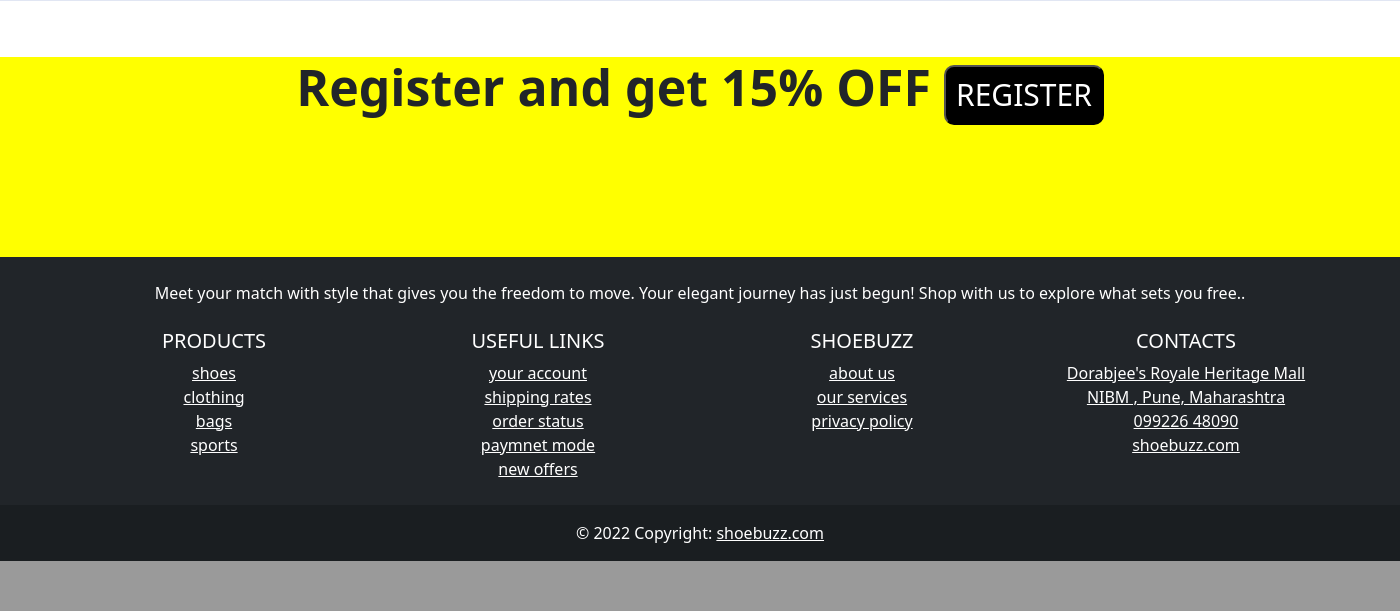
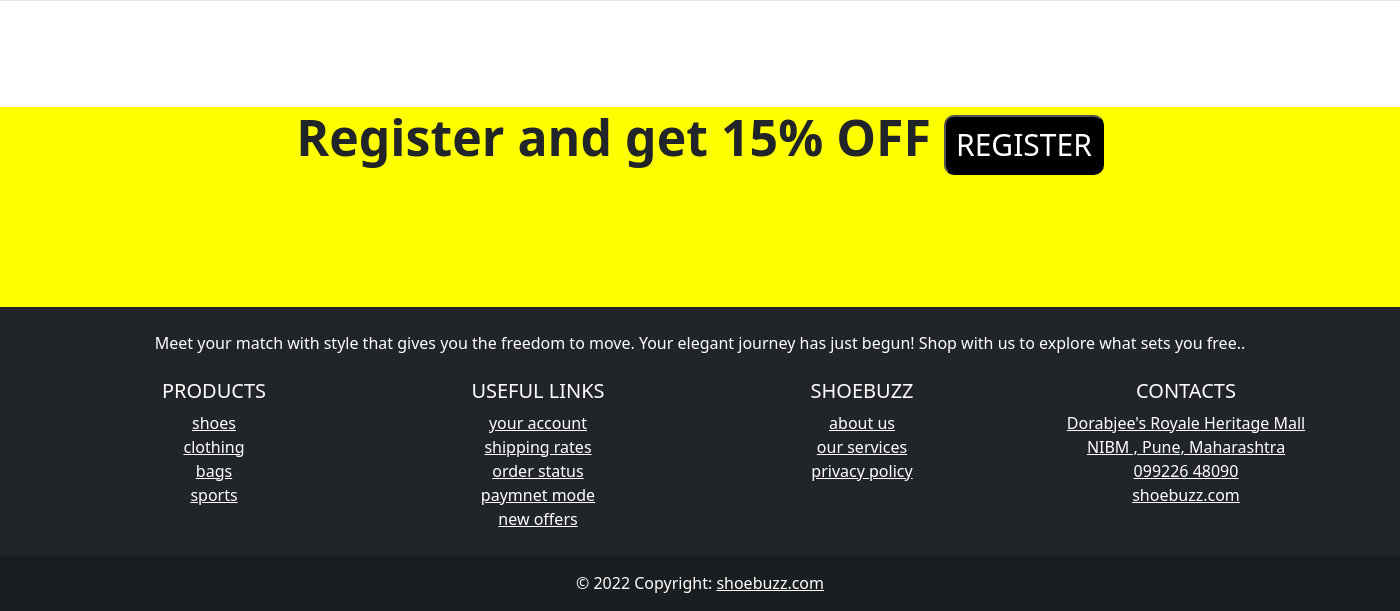
Before and after one commit to sanjaymulchandani/shoebuzz, a Django app: page / in a window 1400 px wide; the page is wider, and only the part inside the window is pictured. Shown: the part 1156-1767 px from the top of that part. Before the commit the page ends 1717 px from the top of that part, so only its background shows below. Run offline with Django 4.2, Linux system fonts and the light colour scheme.

Commit message:
css update

```diff
--- a/shoebuzz/main/pagehandling/templates/index.html
+++ b/shoebuzz/main/pagehandling/templates/index.html
@@ -133,7 +133,7 @@
 </div>
 
 <div id="bottom_promo_div">
-<h4 style="font-size: 50px; margin-top: 50px; text-align: center;"><b>Register and get 15% OFF</b> <button type="submit" style="background-color: black; color: white; font-size: 30px; padding: 10px; border-radius: 10px; height: 60px;"><a href="signup" style="text-decoration: none; color: white;">REGISTER</a></button></h4>
+<h4 style="font-size: 50px; margin-top: 100px; text-align: center;"><b>Register and get 15% OFF</b> <button type="submit" style="background-color: black; color: white; font-size: 30px; padding: 10px; border-radius: 10px; height: 60px;"><a href="signup" style="text-decoration: none; color: white;">REGISTER</a></button></h4>
 </div>
 
 <!--//Cards-->
```
